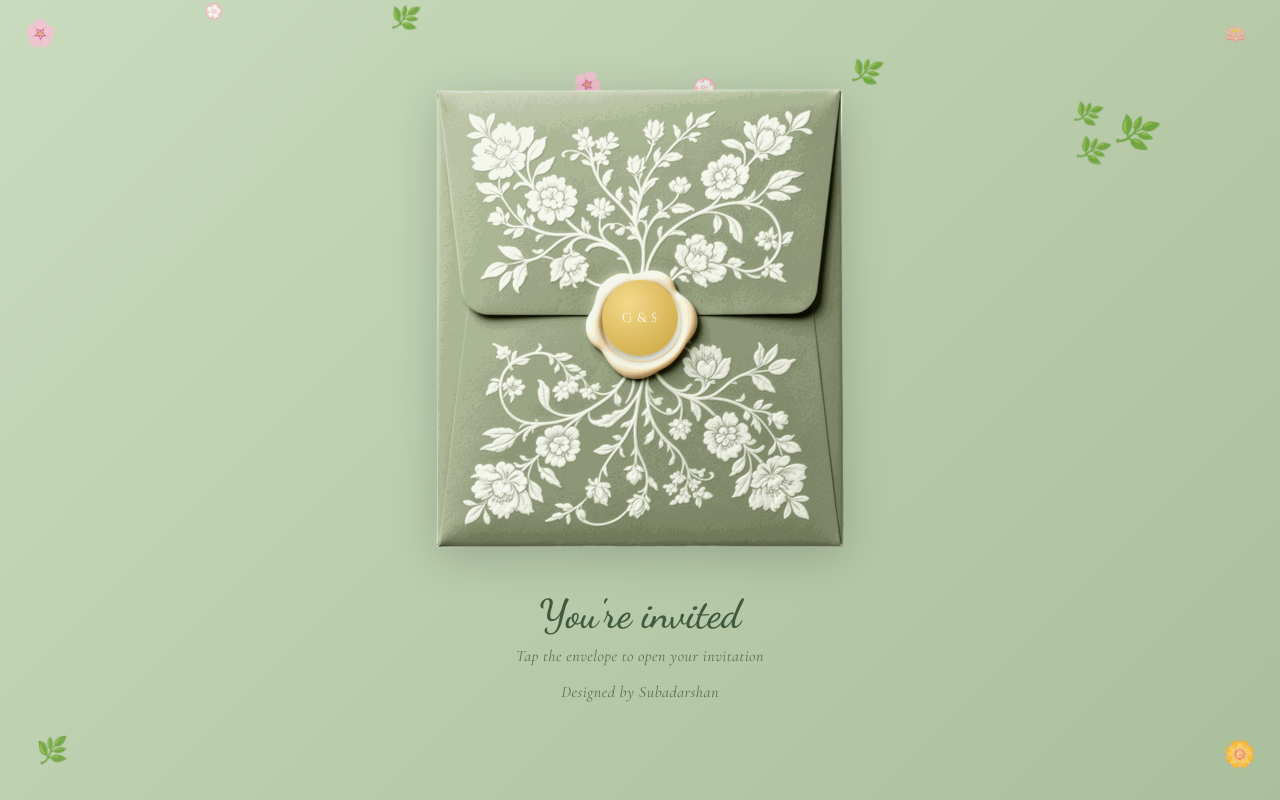
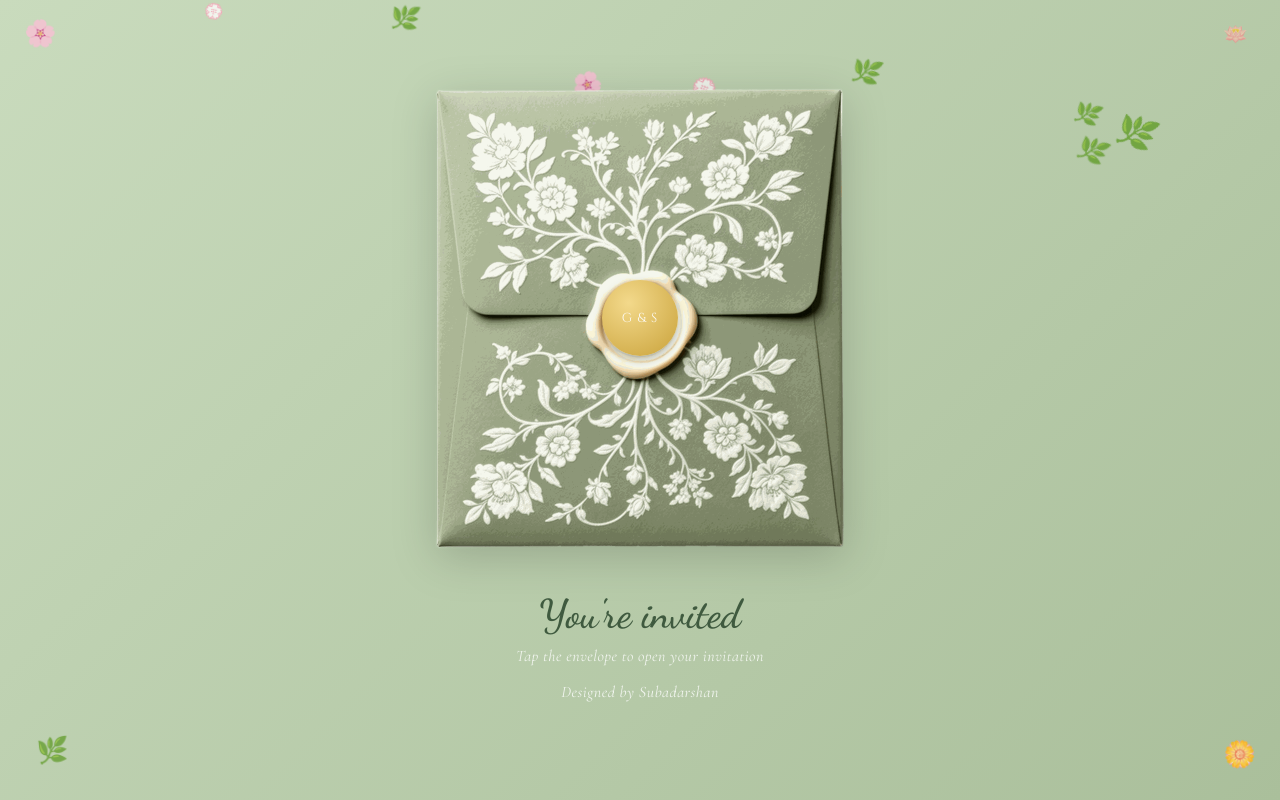
Before and after one commit to lokesh2901/wedding-, a plain HTML site: page index.html in a window 1280 px wide. Drawn offline with nearby package versions, Linux system fonts and the light colour scheme.

Commit message:
fix  get directoion and designed by color

```diff
--- a/index.html
+++ b/index.html
@@ -213,7 +213,7 @@
   .invite-text p {
     margin-top: 8px;
 
-    color: rgba(63, 90, 63, 0.8);
+    color: rgba(255, 255, 255, 0.8);
 
     font-style: italic;
     letter-spacing: 0.5px;
@@ -332,7 +332,7 @@
         You're invited
       </h2>
 
-      <p>
+      <p colour = >
         Tap the envelope to open your invitation
       </p>
       <p>
```
Also changed, not shown: popup.html (+1 -1 lines).
